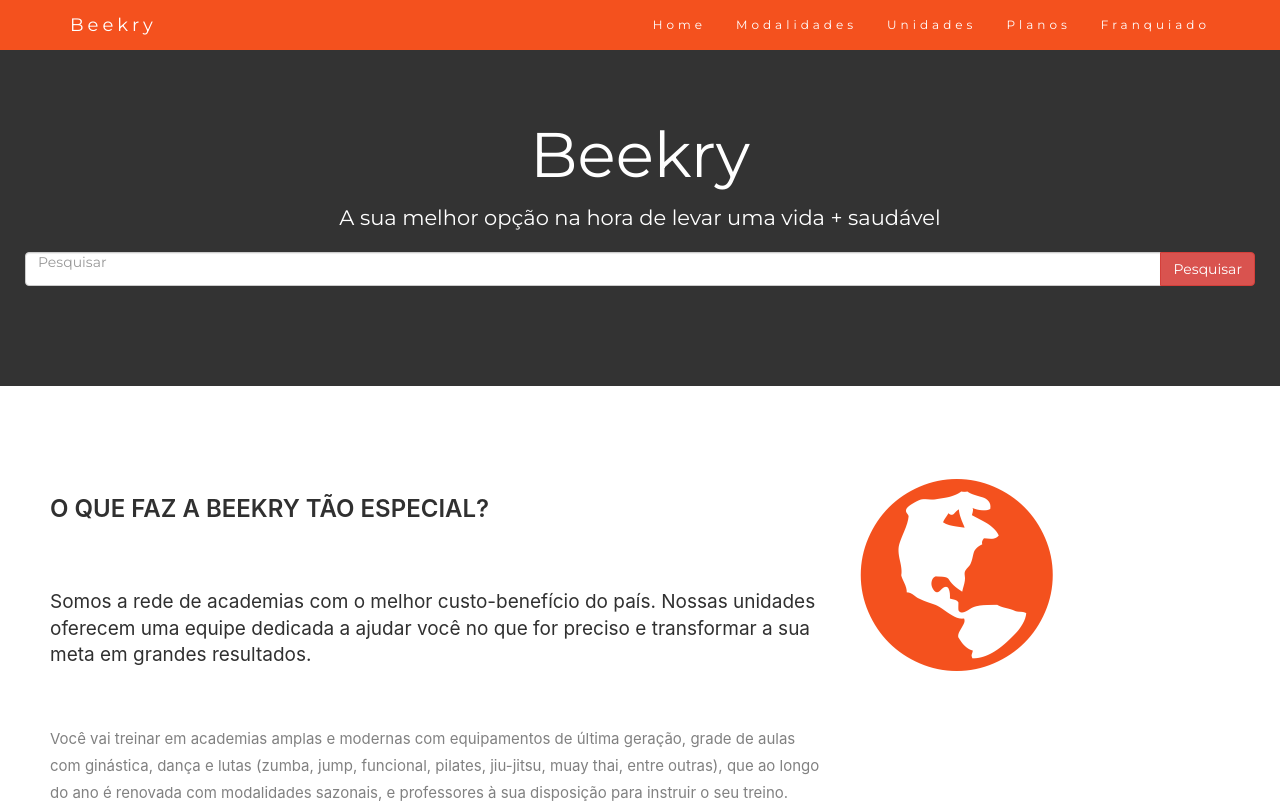
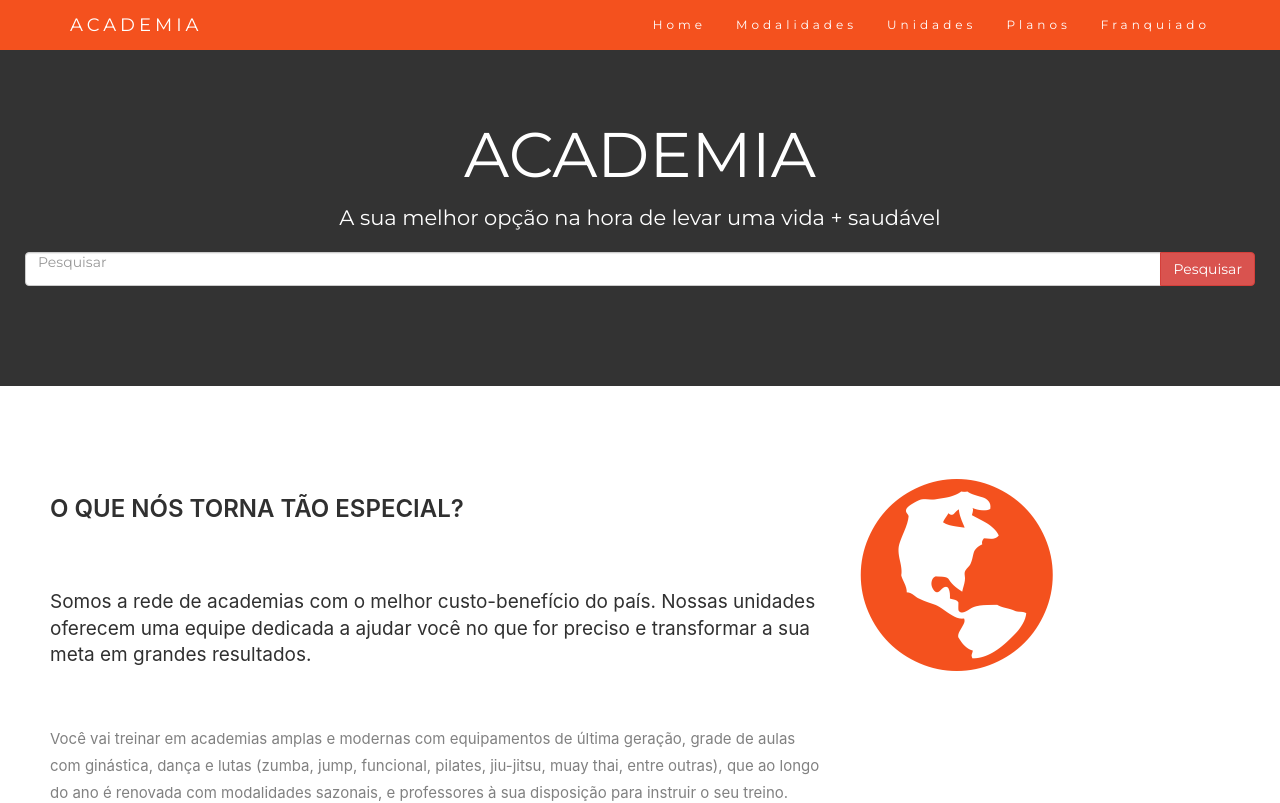
Before and after one commit to brendakaroliny/Academia, a React (Create React App) app in the folder react/academia/: page / in a window 1280 px wide. Shown: the top 803 px of the page. Built offline with nearby package versions, Linux system fonts and the light colour scheme.

Commit message:
Nome da Academia

```diff
--- a/react/academia/src/components/Cabecalho.js
+++ b/react/academia/src/components/Cabecalho.js
@@ -12,7 +12,7 @@ const Cabecalho = props=>{
         <span className='icon-bar'></span>
         <span className='icon-bar'></span>
       </button>
-      <a className='navbar-brand' href='#myPage'>Beekry</a>
+      <a className='navbar-brand' href='#myPage'>ACADEMIA</a>
     </div>
     <div className='collapse navbar-collapse' id='myNavbar'>
       <ul className='nav navbar-nav navbar-right'>
--- a/react/academia/src/components/Main.js
+++ b/react/academia/src/components/Main.js
@@ -5,7 +5,7 @@ const Main = props=>{
        <div>
 
 <div className='jumbotron text-center'>
-  <h1>Beekry</h1>
+  <h1>ACADEMIA</h1>
   <p>A sua melhor opção na hora de levar uma vida + saudável</p>
   <form>
     <div className='input-group'>
@@ -21,7 +21,7 @@ const Main = props=>{
 <div id='home' className='container-fluid'>
   <div className='row'>
     <div className='col-sm-8'>
-      <h2>O QUE FAZ A BEEKRY TÃO ESPECIAL?</h2><br />
+      <h2>O QUE NÓS TORNA TÃO ESPECIAL?</h2><br />
       <h4>Somos a rede de academias com o melhor custo-benefício do país. Nossas unidades oferecem uma equipe dedicada a ajudar você no que for preciso e transformar a sua meta em grandes resultados.</h4><br />
       <p>Você vai treinar em academias amplas e modernas com equipamentos de última geração, grade de aulas com ginástica, dança e lutas (zumba, jump, funcional, pilates, jiu-jitsu, muay thai, entre outras), que ao longo do ano é renovada com modalidades sazonais, e professores à sua disposição para instruir o seu treino. Temos orgulho em oferecer um serviço premium por um preço acessível, afinal o fácil acesso à atividade física pode mudar a vida de qualquer indivíduo. Entre para o time da BlueFit e descubra a academia que você sempre quis!</p>
       <br /><button className='btn btn-default btn-lg'>Saiba Mais</button>
```
Also changed, not shown: 1 other file (tests, documents, lock files or other folders).
